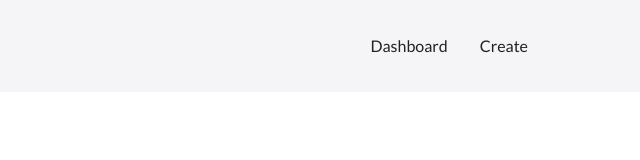
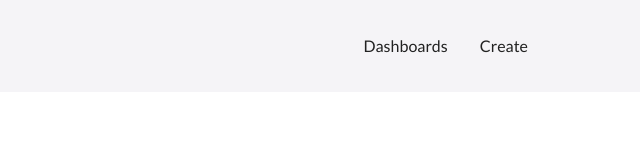
Before and after one commit to TheK4/MenuHamburguerV1, a plain HTML site: page index.html in a window 1280 px wide. Shown: the full height of the page, 640-1280 px from the left. Drawn offline with nearby package versions, Linux system fonts and the light colour scheme.

Commit message:
menuHamburguerV1Correct

```diff
--- a/index.html
+++ b/index.html
@@ -28,7 +28,7 @@
 
         <div class="side-list">
             <ul>
-                <li class="side-item"><a href="#" class="side-link">Dashboard</a></li>
+                <li class="side-item"><a href="#" class="side-link">Dashboards</a></li>
                 <li class="side-item"><a href="#" class="side-link">Create</a></li>
             </ul>
         </div>
```
